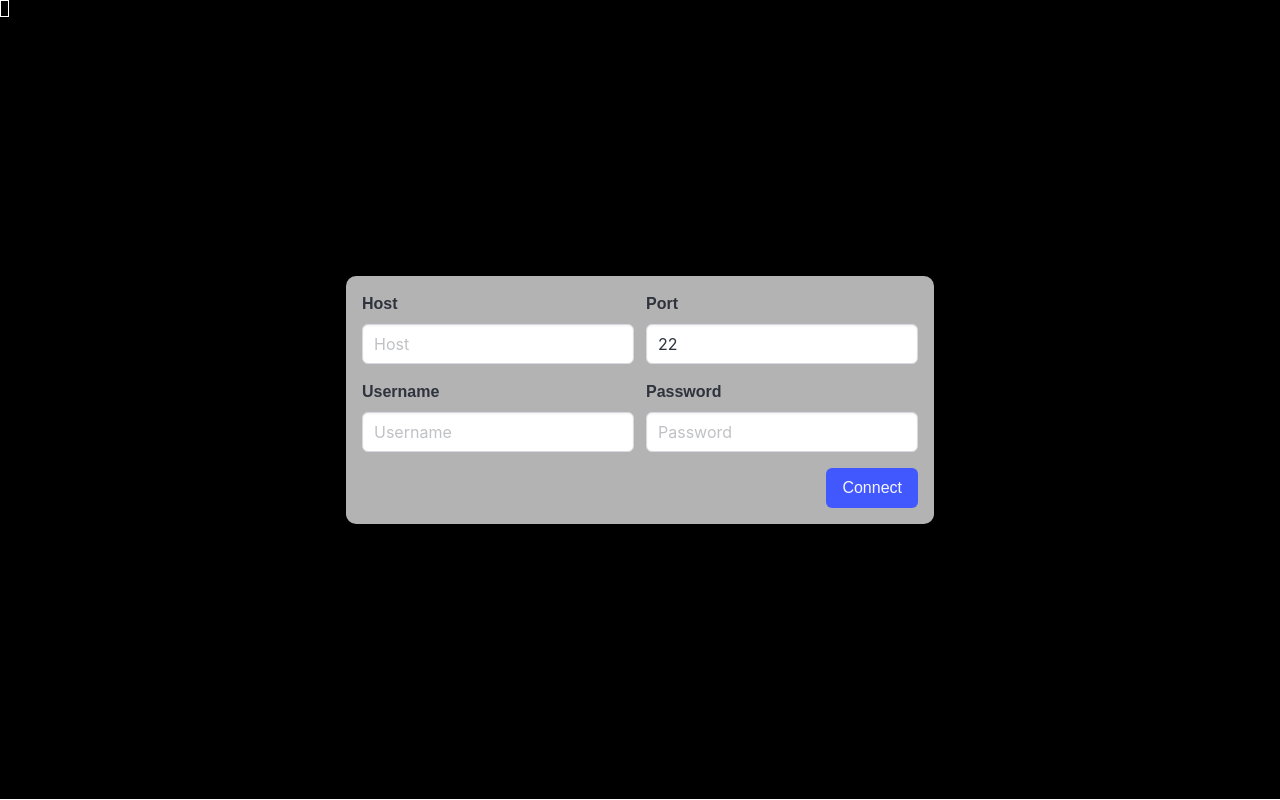
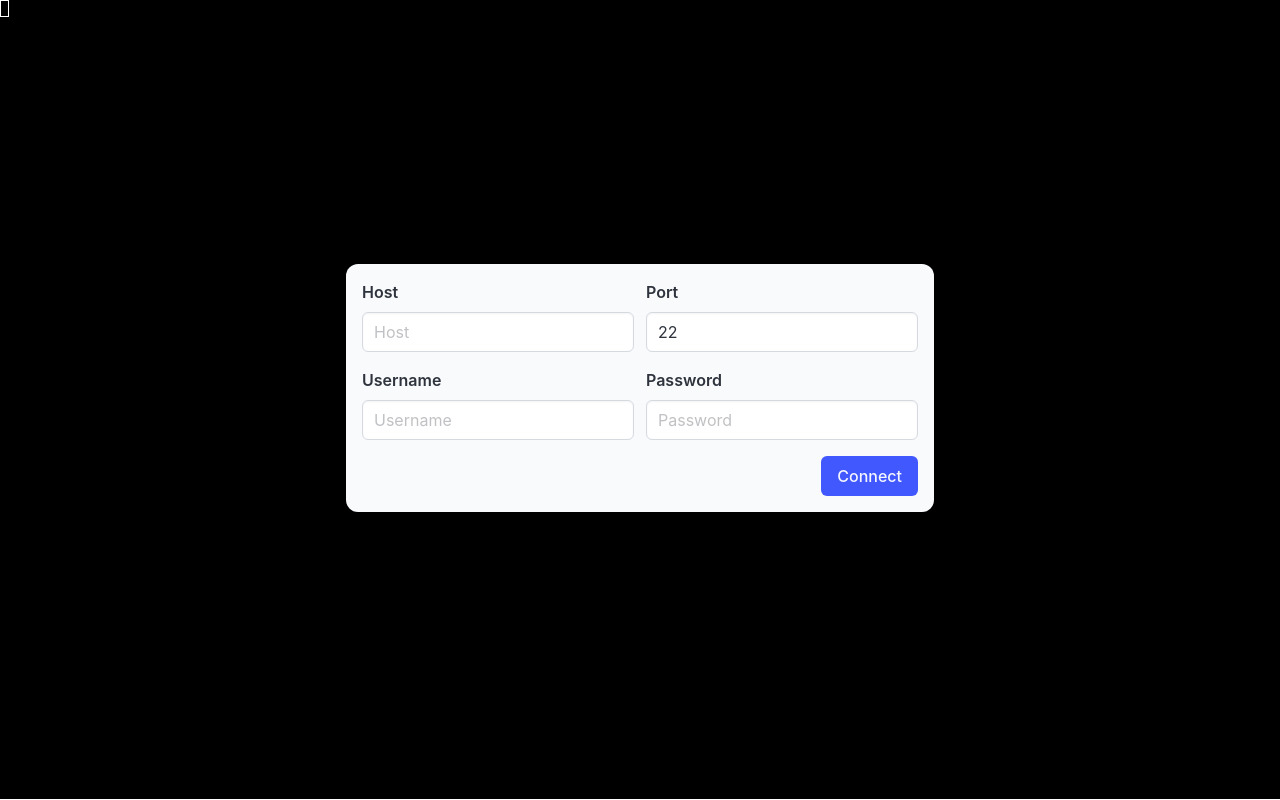
Before and after one commit to cosmoswafer/webssh, a plain HTML site: page index.html in a window 1280 px wide. Drawn offline with nearby package versions, Linux system fonts and the light colour scheme.

Commit message:
Refactor: Update CSS class names for hiding and showing the SSH form

```diff
--- a/index.html
+++ b/index.html
@@ -16,39 +16,27 @@
             padding: 0;
             height: 100%;
             overflow: hidden;
-        }
-
-        body {
-            font-family: Arial, sans-serif;
-            display: flex;
-            justify-content: center;
-            align-items: center;
-        }
-
-        #ssh-form {
-            position: fixed;
-            top: 50%;
-            left: 50%;
-            transform: translate(-50%, -50%);
-            background-color: rgba(255, 255, 255, 0.7);
-            padding: 20px;
-            border-radius: 10px;
-            box-shadow: 0 0 10px rgba(0, 0, 0, 0.1);
-            z-index: 1000;
+            position: relative;
         }
 
         #terminal {
-            position: absolute;
+            position: fixed;
             top: 0;
             left: 0;
             width: 100%;
             height: 100%;
+            z-index: 1;
+        }
+
+        #ssh-form {
+            z-index: 10;
         }
     </style>
 </head>
 
-<body>
-    <form id="ssh-form" class="box visible p-4">
+<body class="is-flex is-justify-content-center is-align-items-center is-fullheight">
+    <div id="terminal"></div>
+    <form id="ssh-form" class="box p-4 has-background-white-bis has-shadow">
         <div class="field is-grouped mb-4">
             <div class="control is-expanded">
                 <label class="label" for="host">Host</label>
@@ -75,7 +63,6 @@
             </div>
         </div>
     </form>
-    <div id="terminal"></div>
     <script src="/static/js/app.js"></script>
 </body>
 
```
Lines whose indentation alone changed are shown as unchanged.
